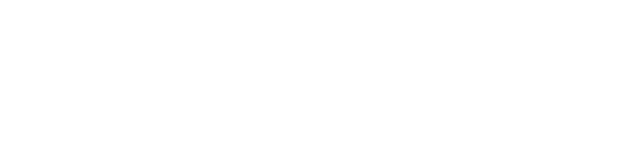
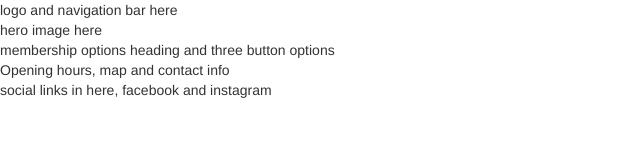
Before and after one commit to Natkewe/ridgeway-gym, a plain HTML site: page index.html in a window 1280 px wide. Shown: the whole page, without its empty margins (0-640 px from the left). Drawn offline with nearby package versions, Linux system fonts and the light colour scheme.

```diff
--- a/index.html
+++ b/index.html
@@ -8,11 +8,41 @@
 <link rel="stylesheet" href="https://cdnjs.cloudflare.com/ajax/libs/twitter-bootstrap/3.3.7/css/bootstrap.min.css">
 <link rel="stylesheet" href="https://cdnjs.cloudflare.com/ajax/libs/font-awesome/5.15.4/css/all.min.css">
 <link rel="stylesheet" href="assets/css/style.css">
+
 <title>Title</title>
+
 </head>
+
 <body>
+ <script src="https://cdnjs.cloudflare.com/ajax/libs/jquery/3.5.1/jquery.min.js"></script>
+ <script src="https://cdnjs.cloudflare.com/ajax/libs/twitter-bootstrap/3.3.7/js/bootstrap.min.js"></script>
 
-<script src="https://cdnjs.cloudflare.com/ajax/libs/jquery/3.5.1/jquery.min.js"></script>
-<script src="https://cdnjs.cloudflare.com/ajax/libs/twitter-bootstrap/3.3.7/js/bootstrap.min.js"></script>
+
+<header>
+    logo and navigation bar here
+</header>
+
+
+<section>
+    hero image here
+</section>
+
+<section>
+    membership options heading and three button options
+</section>
+
+<section>
+    Opening hours, map and contact info
+</section>
+
+
+
+<footer>
+    social links in here, facebook and instagram
+</footer>
+
 </body>
+
+
+
 </html>
```
Also changed, not shown: wireframes/home.png (added), wireframes/our-gym.png (added), wireframes/sign-in.png (added), wireframes/timetable.png (added), 1 other file.
